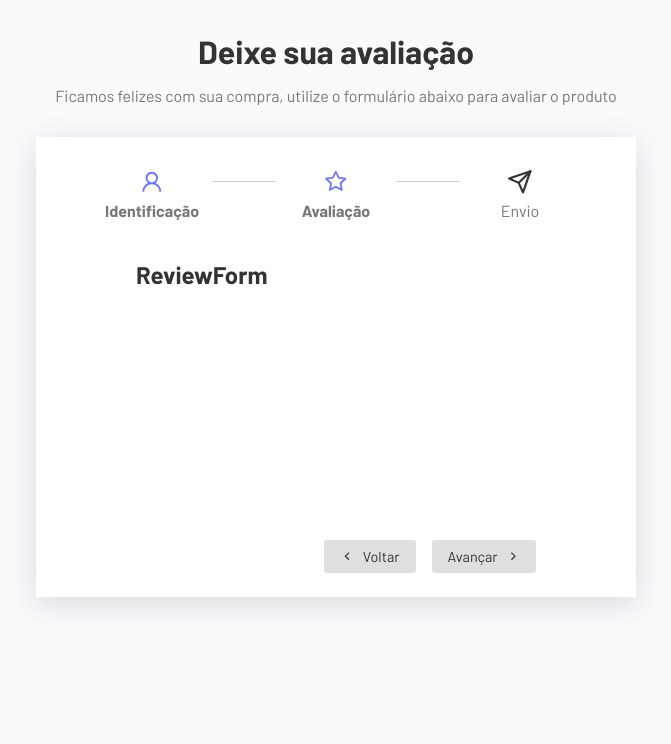
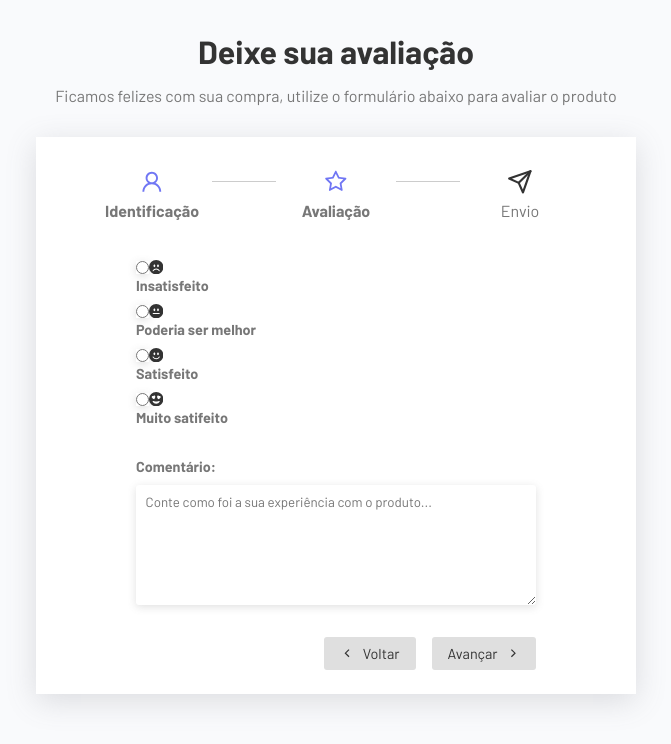
Before and after one commit to Marcellyz/formulario_multistep_react, a React (Vite) app: page / in a window 1280 px wide. Both pictures are taken after typing "Sample", "name@example.com" into the empty fields and a click on the button "Avançar". Shown: the top 744 px of the page, without its empty margins (304-975 px from the left). Built offline with nearby package versions, Linux system fonts and the light colour scheme.

Commit message:
feat: criando a avaliação do prduto

```diff
--- a/src/components/ReviewForm.jsx
+++ b/src/components/ReviewForm.jsx
@@ -1,11 +1,45 @@
-
+import {
+  BsFillEmojiFrownFill,
+  BsFillEmojiHeartEyesFill,
+  BsFillEmojiNeutralFill,
+  BsFillEmojiSmileFill,
+} from "react-icons/bs";
 
 const ReviewForm = () => {
   return (
-    <div>
-        <h2>ReviewForm</h2>
+    <div className="review-form">
+      <div className="form-control score-container">
+        <label className="radio-container">
+          <input type="radio" value="unsatisfied" name="review" required />
+          <BsFillEmojiFrownFill />
+          <p>Insatisfeito</p>
+        </label>
+        <label className="radio-container">
+          <input type="radio" value="neutral" name="review" required />
+          <BsFillEmojiNeutralFill />
+          <p>Poderia ser melhor</p>
+        </label>
+        <label className="radio-container">
+          <input type="radio" value="satisfied" name="review" required />
+          <BsFillEmojiSmileFill />
+          <p>Satisfeito</p>
+        </label>
+        <label className="radio-container">
+          <input type="radio" value="very_satisfied" name="review" required />
+          <BsFillEmojiHeartEyesFill />
+          <p>Muito satifeito</p>
+        </label>
+      </div>
+      <div className="form-control">
+        <label htmlFor="comment">Comentário:</label>
+        <textarea
+          name="comment"
+          id="comment"
+          placeholder="Conte como foi a sua experiência com o produto..."
+        ></textarea>
+      </div>
     </div>
-  )
-}
+  );
+};
 
-export default ReviewForm
+export default ReviewForm;
```
